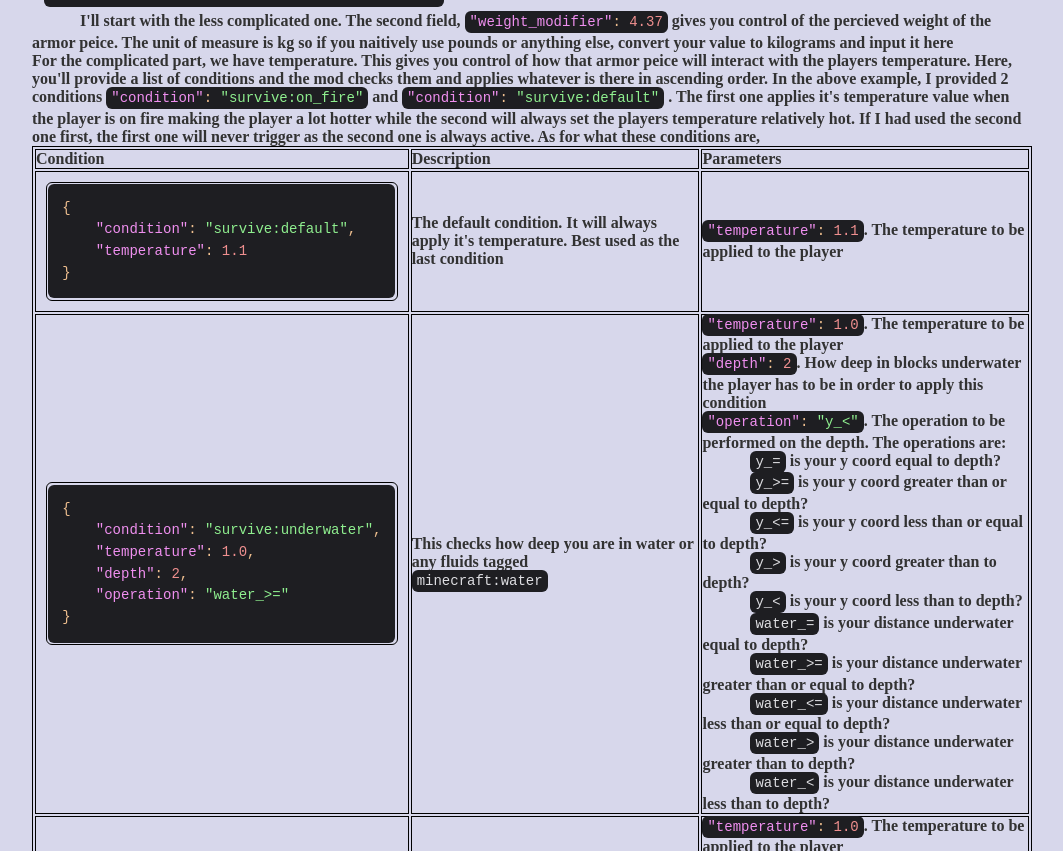
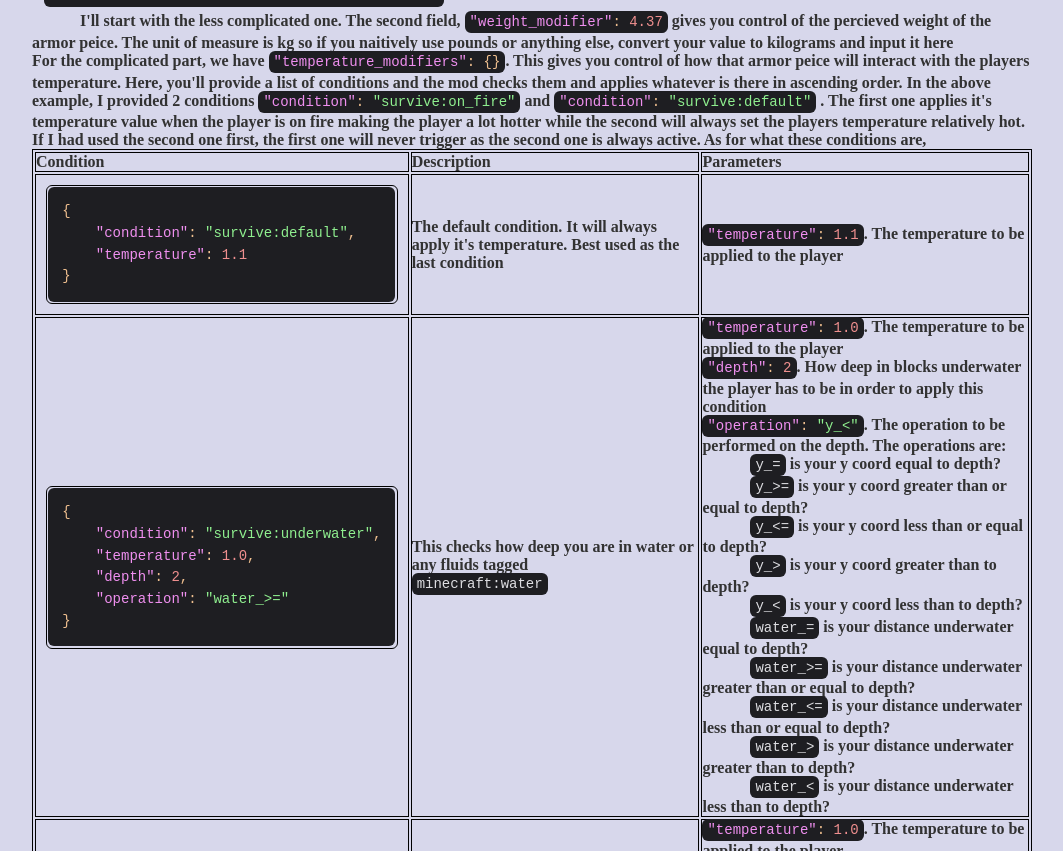
Before and after one commit to Stereowalker/My-Home-Page, a plain HTML site: page survive/index.html in a window 1280 px wide. Shown: the part 937-1788 px from the top of the page, without its empty margins (108-1171 px from the left). Drawn offline with Linux system fonts and the light colour scheme.

Commit message:
Update index.html

```diff
--- a/survive/index.html
+++ b/survive/index.html
@@ -104,7 +104,7 @@
 
                     <p><tab1>I'll start with the less complicated one. The second field, <code class="json">"weight_modifier": 4.37</code> gives you control of the percieved weight of the armor peice.
                     The unit of measure is kg so if you naitively use pounds or anything else, convert your value to kilograms and input it here</p>
-                    <p>For the complicated part, we have temperature. This gives you control of how that armor peice will interact with the players temperature. Here,
+                    <p>For the complicated part, we have <code class="json">"temperature_modifiers": {}</code>. This gives you control of how that armor peice will interact with the players temperature. Here,
                     you'll provide a list of conditions and the mod checks them and applies whatever is there in ascending order. In the above example, I provided 2 conditions
                     <code class="json">"condition": "survive:on_fire"</code>
                     and
```
